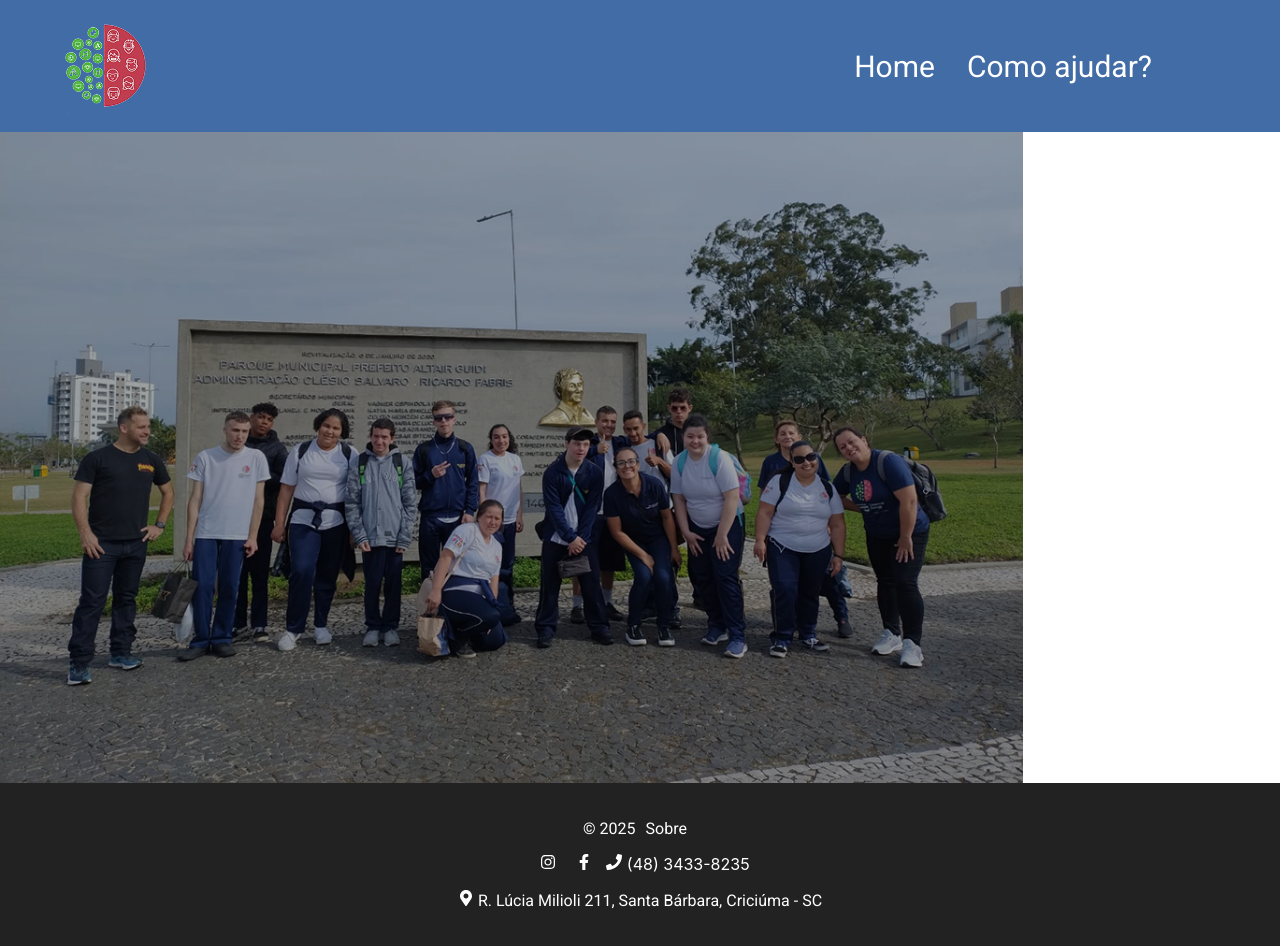
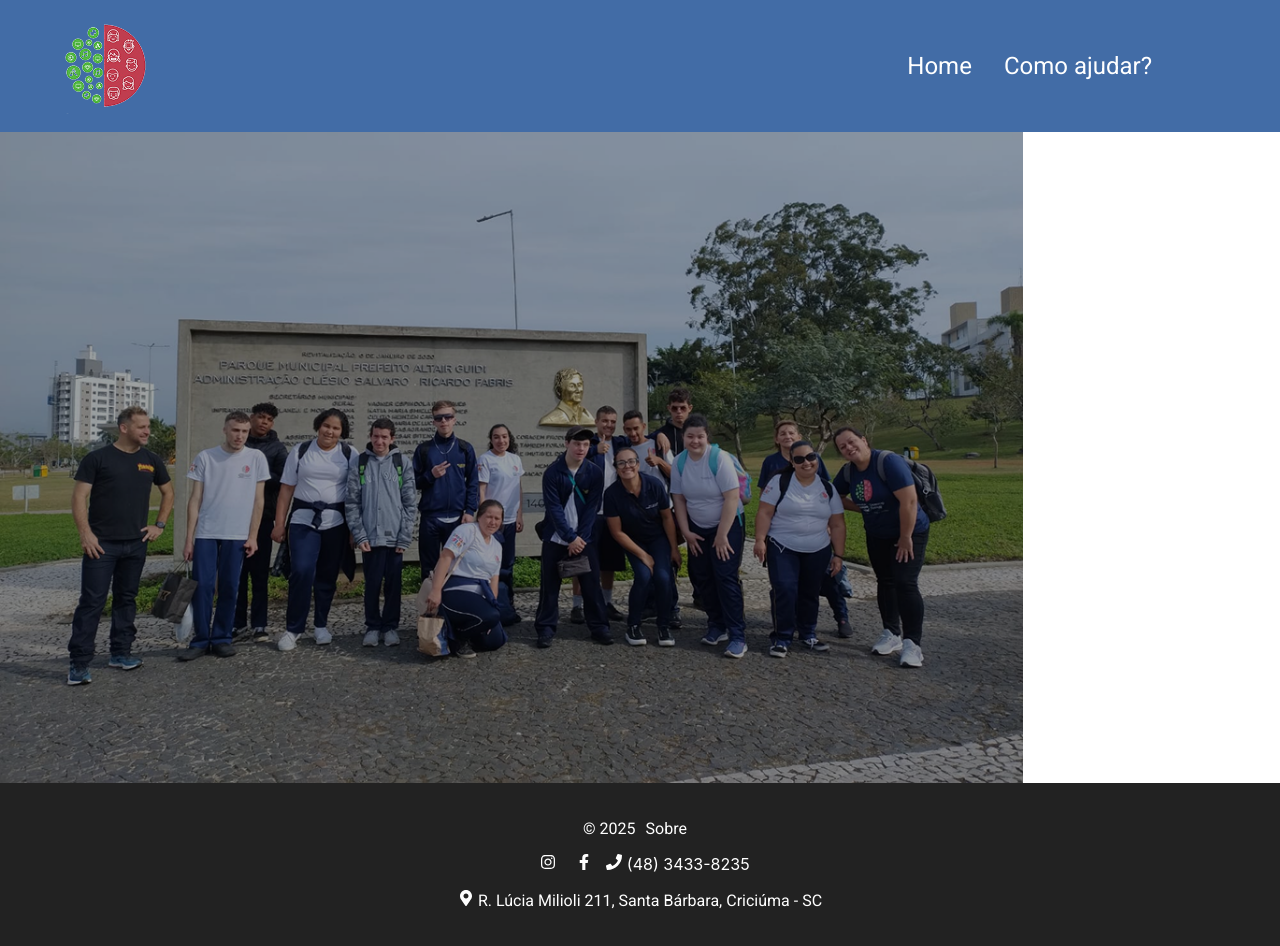
Before and after one commit to MarxWesley/projeto_extensao_III, a React (Create React App) app: page / in a window 1280 px wide. Built offline with nearby package versions, Linux system fonts and the light colour scheme.

Commit message:
mudancas

```diff
--- a/src/components/Navbar/Navbar.module.css
+++ b/src/components/Navbar/Navbar.module.css
@@ -25,5 +25,5 @@
 .item a {
     color: #fff;
     text-decoration: none;
-    font-size: 30px;
+    font-size: 1.5em;
 }
```
